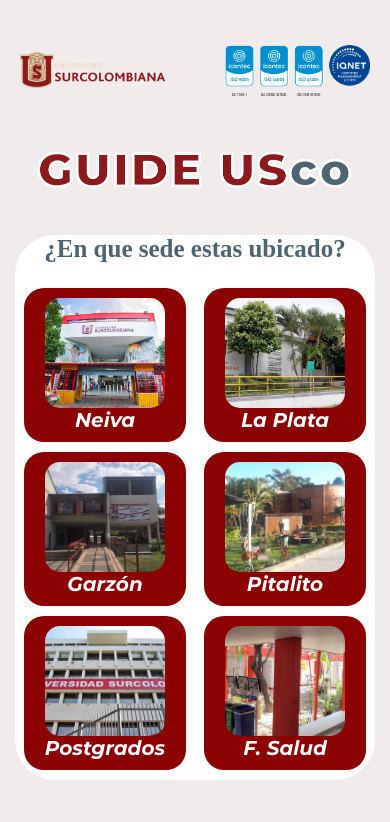
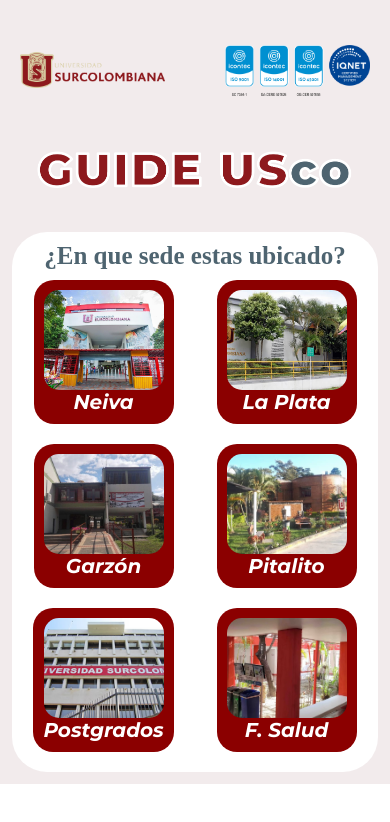
Before and after one commit to waysideskate21/Proyecto_Usco, a React Native app: screen / in a window 390 px wide. Shown: the top 822 px of the page. Built offline with nearby package versions, Linux system fonts and the light colour scheme.

Commit message:
30/09/2024

```diff
--- a/screens/sedes.js
+++ b/screens/sedes.js
@@ -10,6 +10,7 @@
   ScrollView,
   SafeAreaView,
 } from "react-native";
+import { CurrentRenderContext } from "@react-navigation/native";
 
 export default function () {
   const [fontsLoaded] = useFonts({
@@ -17,10 +18,10 @@
     MontsItalic: require("../fonts/Montserrat-Italic-VariableFont_wght.ttf"),
   });
   return (
-    <>
+    <View>
       <Header />
       <Body />
-    </>
+    </View>
   );
 }
 
@@ -150,10 +151,7 @@
     resizeMode: "contain",
     height: 100,
   },
-  section: {
-    backgroundColor: "#F2EBEC",
-    flexGrow: 1
-  },
+
   title: {
     justifyContent: "center",
     alignItems: "center",
@@ -165,23 +163,28 @@
     height: 100,
   },
 
+  section: {
+    backgroundColor: "#F2EBEC",
+    flexGrow: 1
+  },
+
   text_section: {
     alignItems: "center",
   },
 
   text: {
     fontSize: 25,
+    padding:10,
     color: "#4E6470",
     fontWeight: "bold",
     fontFamily: "Montserrat",
-    paddingBottom: 25,
+    justifyContent: 'center',
   },
 
   box: {
     backgroundColor: "white",
-    borderRadius: 40,
-    margin: 15
-
+    borderRadius: 35,
+    margin: 12,
   },
 
   grid: {
@@ -192,11 +195,9 @@
   },
 
   button: {
-    marginBottom: 10,
+    marginBottom: 20,
     padding: 10,
     backgroundColor: "#8B0000",
-    width: "45%",
-    justifyContent: "center",
     alignItems: "center",
     borderRadius: 20,
   },
@@ -205,7 +206,7 @@
     width: 120,
     borderRadius: 15,
     resizeMode: "cover",
-    height: 110,
+    height: 100,
   },
 
   buttonText: {
```
